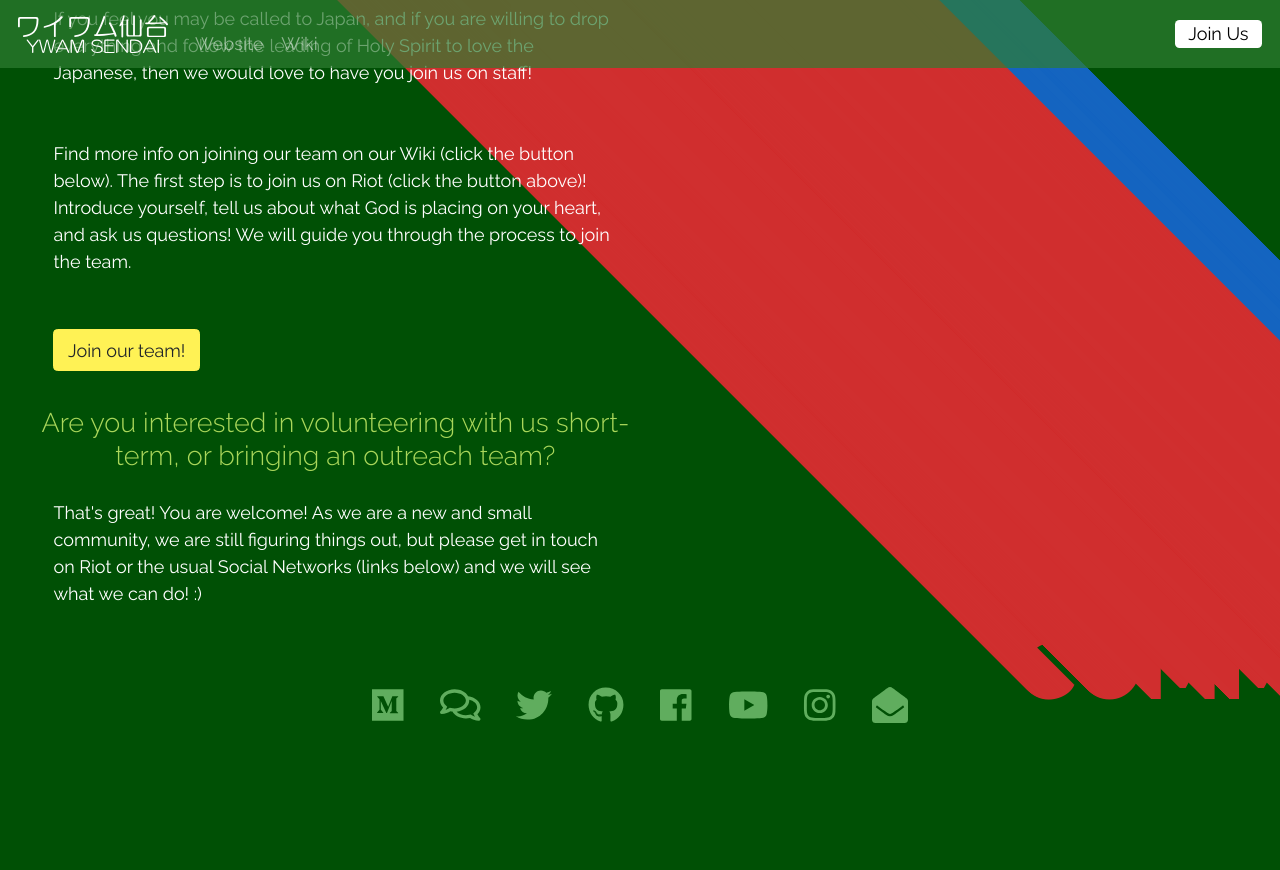
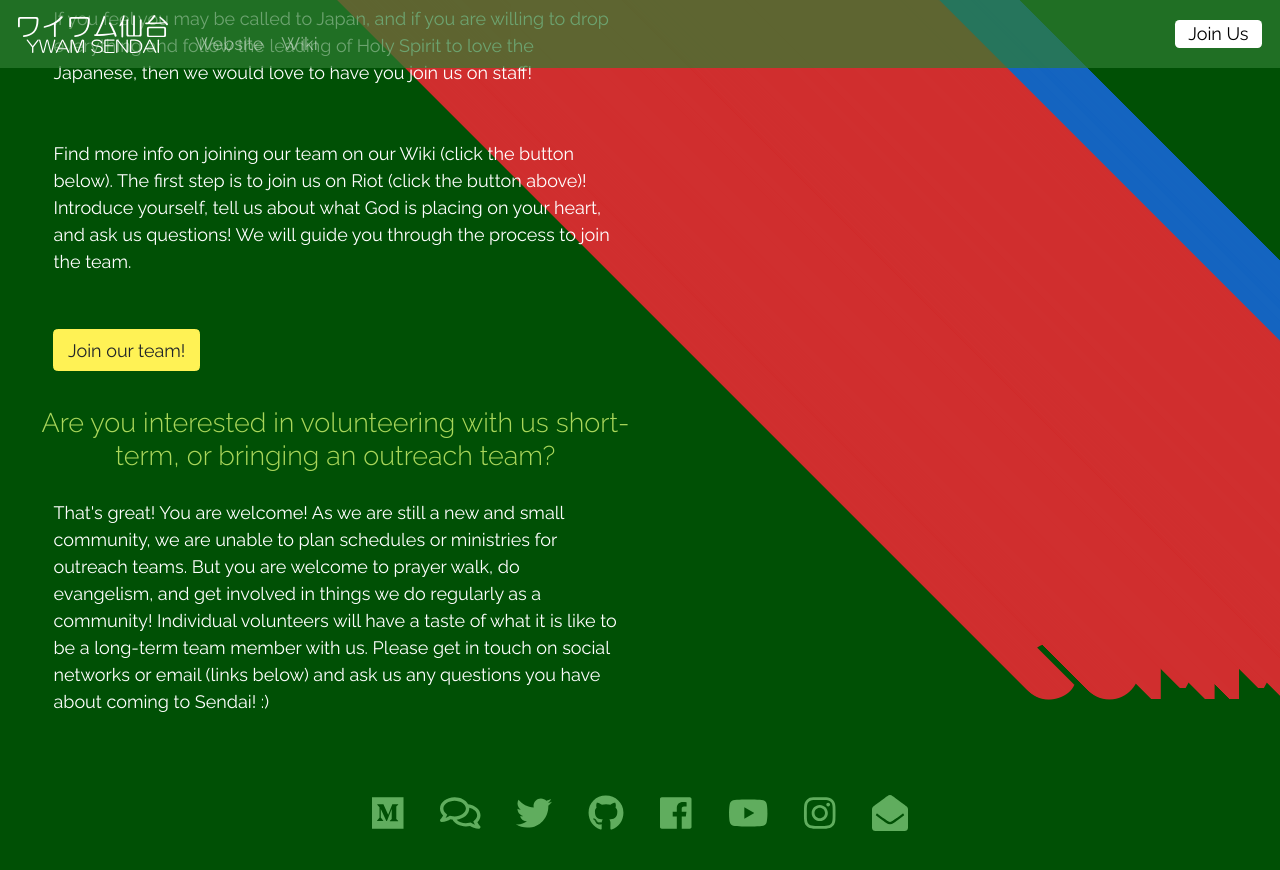
Before and after one commit to ywamsendai/website, a Jekyll site: the page built from join/index.html, in a window 1280 px wide and 900 px high, scrolled down 769 px. Shown: the top 870 px of the window. Built offline with Jekyll 4.4.1, drawn with Linux system fonts in a browser that asks for light colours; nearby versions of some CDN libraries; before the commit the page ends 1561 px from its top, so only the background shows below that.

Commit message:
updated info about not planning ministries for outreach teams

```diff
--- a/join/index.html
+++ b/join/index.html
@@ -50,7 +50,7 @@ og_type: website
       </p>
 	  <h4 class="color-green">Are you interested in volunteering with us short-term, or bringing an outreach team?</h4>
 	  <p>
-	    That's great! You are welcome! As we are a new and small community, we are still figuring things out, but please get in touch on Riot or the usual Social Networks (links below) and we will see what we can do! :)
+	    That's great! You are welcome! As we are still a new and small community, we are unable to plan schedules or ministries for outreach teams. But you are welcome to prayer walk, do evangelism, and get involved in things we do regularly as a community! Individual volunteers will have a taste of what it is like to be a long-term team member with us. Please get in touch on social networks or email (links below) and ask us any questions you have about coming to Sendai! :)
 	  </p>
     </div>
 
```
